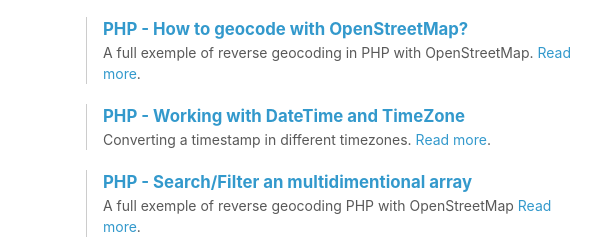
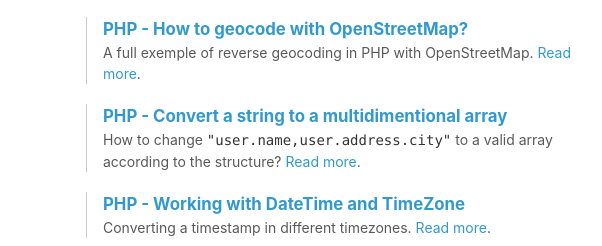
Before and after one commit to tivins/tivins.github.io, a plain HTML site: page index.html in a window 1280 px wide. Shown: the part 135-381 px from the top of the page, 484-1086 px from the left. Drawn offline with Linux system fonts and the light colour scheme.

Commit message:
Update 2021-03-18 19:45

```diff
--- a/index.html
+++ b/index.html
@@ -43,6 +43,11 @@
     <div class="qitem">
         <a href="https://stackoverflow.com/a/50182117/9193372" class="title">PHP - How to geocode with OpenStreetMap?</a>
         <p>A full exemple of reverse geocoding in PHP with OpenStreetMap. <a href="https://stackoverflow.com/a/50182117/9193372">Read more</a>.</p>
+    </div>
+
+    <div class="qitem">
+        <a href="https://stackoverflow.com/a/49563971/9193372" class="title">PHP - Convert a string to a multidimentional array</a>
+        <p>How to change <code>"user.name,user.address.city"</code> to a valid array according to the structure? <a href="https://stackoverflow.com/a/49563971/9193372">Read more</a>.</p>
     </div>
 
     <div class="qitem">
```
